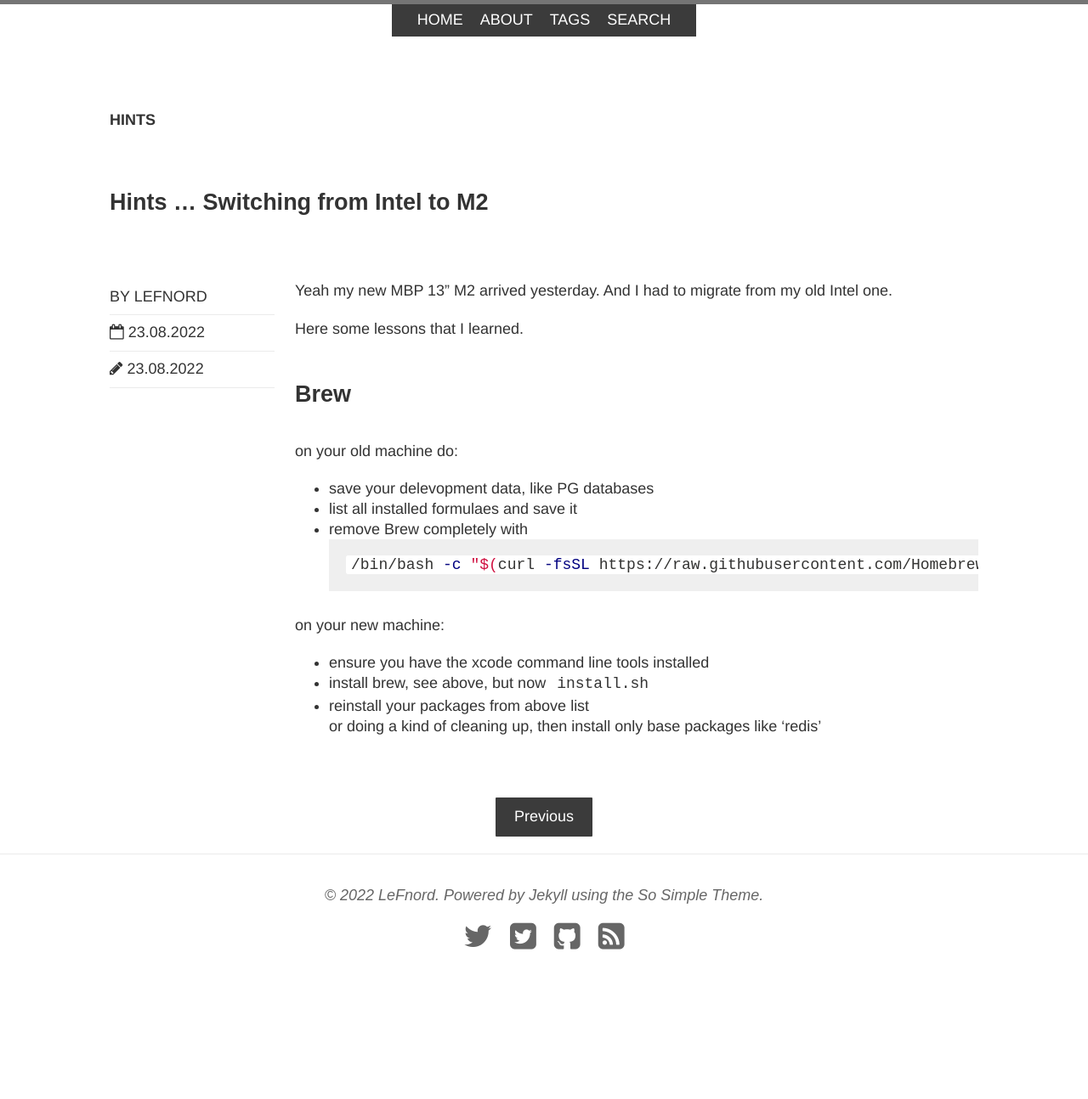
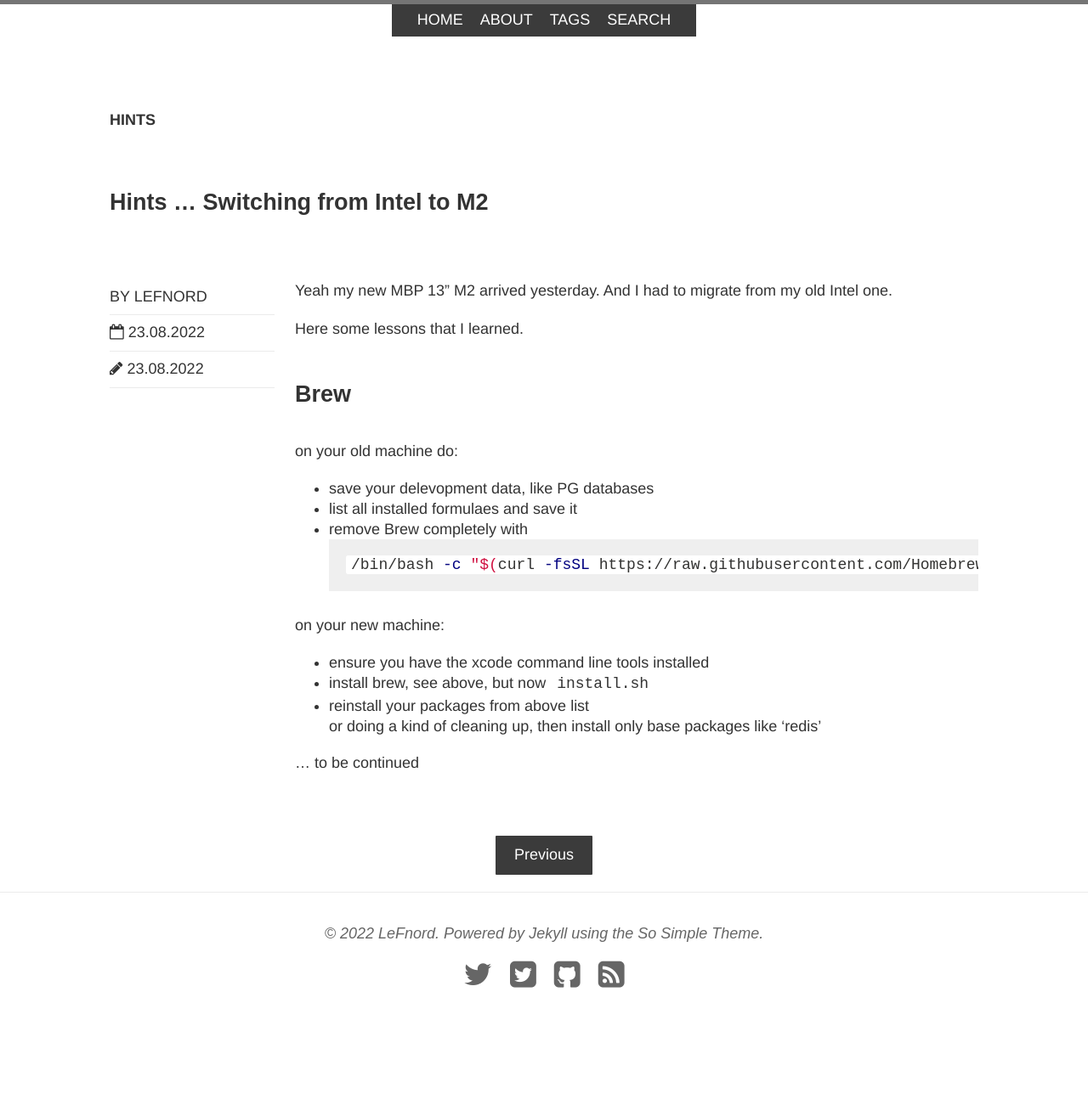
Before and after one commit to LeFnord/lefnord.github.io, a Jekyll site: the page built from _posts/2022-08-23-Hints_-_Switching_from_Intel_to_M2.md, in a window 1280 px wide. Shown: the whole page at 85% size. Built offline with Jekyll 4.4.1, drawn with Linux system fonts in a browser that asks for light colours; nearby versions of some CDN libraries; before the commit the page ends 1249 px from its top, so only the background shows below that.

Commit message:
⚠️ Reminder

```diff
--- a/_posts/2022-08-23-Hints_-_Switching_from_Intel_to_M2.md
+++ b/_posts/2022-08-23-Hints_-_Switching_from_Intel_to_M2.md
@@ -31,3 +31,6 @@ on your new machine:
 - install brew, see above, but now `install.sh`
 - reinstall your packages from above list
   or doing a kind of cleaning up, then install only base packages like 'redis'
+
+
+… to be continued
```
